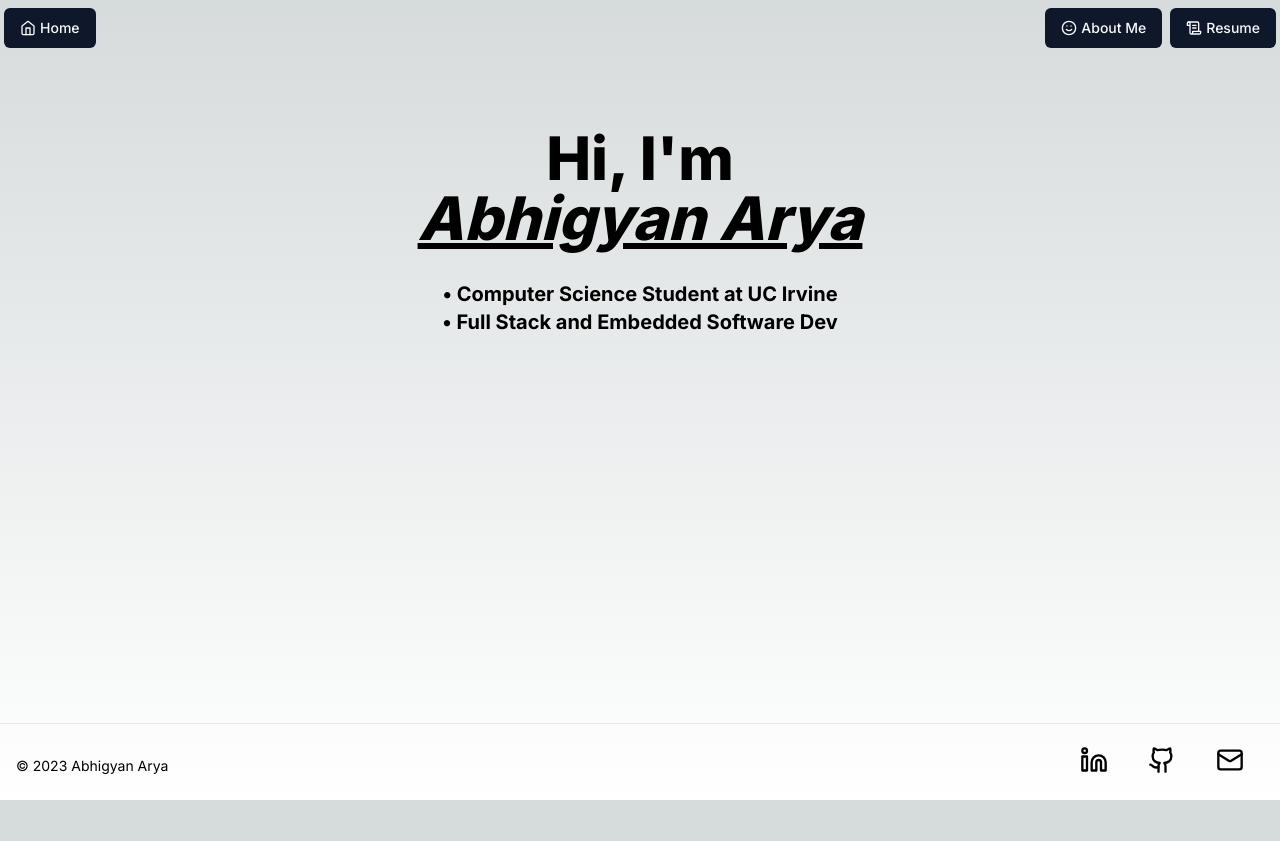
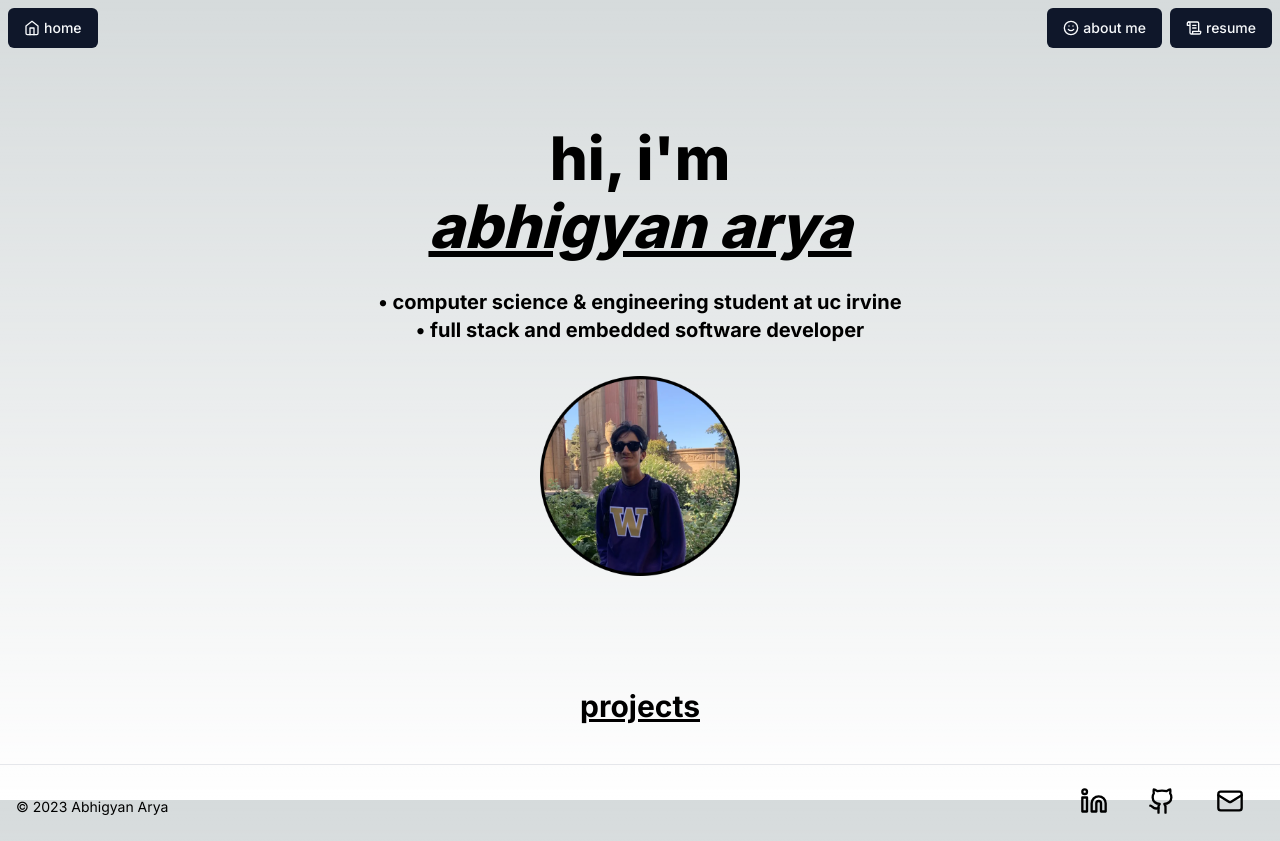
Before and after one commit to abhi-arya1/portfolio, a Next.js app: page / in a window 1280 px wide. Before the commit the page ends 800 px from the top, so only its background shows below. Built offline with nearby package versions, Linux system fonts and the light colour scheme.

Commit message:
fixes here and there

```diff
--- a/app/(main)/page.tsx
+++ b/app/(main)/page.tsx
@@ -1,8 +1,13 @@
 import Footer from "@/components/footer";
 import Navbar from "@/components/navbar";
+import Image from "next/image";
+
+import hero_image from "@/public/hero_image.png"
 
 
 export default function Home() {
+  const IMAGE_DIMENSION = 200;
+
   return (
       <div className="h-full flex flex-col">
         <Navbar />
@@ -10,12 +15,26 @@ export default function Home() {
         <div className="h-full flex flex-col items-center justify-center
         md:justify-start text-center gap-y-8 flex-1 px-6 pb-10 pt-20">
           <div className="font-extrabold text-6xl">
-          Hi, I&apos;m <div className="underline italic">Abhigyan Arya</div>
+          hi, i&apos;m <div className="underline italic pt-2">abhigyan arya</div>
           </div>
           <div className="font-bold text-xl">
-          • Computer Science Student at UC Irvine <br />
-          • Full Stack and Embedded Software Dev <br />
+          • computer science & engineering student at uc irvine <br />
+          • full stack and embedded software developer <br />
           </div>
+
+          <Image
+          src={hero_image}
+          alt="Me!"
+          width={IMAGE_DIMENSION}
+          height={IMAGE_DIMENSION}
+          />
+
+          <div
+          className="text-3xl font-bold pt-20 underline"
+          >
+            projects
+          </div>
+
         </div>
 
         <Footer />
--- a/app/about/page.tsx
+++ b/app/about/page.tsx
@@ -7,8 +7,9 @@ export default function Home() {
       <div className="h-full flex flex-col">
         <Navbar />
 
-        <div>
-            About Me
+        <div className="h-full flex flex-col items-center justify-center
+        md:justify-start text-center gap-y-8 flex-1 px-6 pb-10 pt-20">
+          About Me
         </div>
 
         <Footer />
--- a/components/navbar.tsx
+++ b/components/navbar.tsx
@@ -9,12 +9,12 @@ const Navbar = () => {
   const router = useRouter();
 
   return (
-    <div className="flex flex-row justify-between pt-2 pl-1 pr-1">
+    <div className="flex flex-row justify-between pt-2 pl-2 pr-2">
       <Button
       onClick={() => {router.push("/")}}
       >
         <Home className="h-4 w-4" />
-        <p className="pl-1">Home</p>
+        <p className="pl-1">home</p>
       </Button>
 
       <div className="flex gap-x-2">
@@ -22,14 +22,14 @@ const Navbar = () => {
         onClick={() => {router.push("/about")}}
         >
           <Smile className="h-4 w-4" />
-          <p className="pl-1">About Me</p>
+          <p className="pl-1">about me</p>
         </Button>
 
         <Button
         onClick={() => open("https://drive.google.com/file/d/1sM6VJEPz_oar718KaT88HC0niAlitGLl/view?usp=sharing")}
         >
           <ScrollTextIcon className="h-4 w-4" />
-          <p className="pl-1">Resume</p>
+          <p className="pl-1">resume</p>
         </Button>
       </div>
     </div>
```
Also changed, not shown: public/hero_image.png (added).
